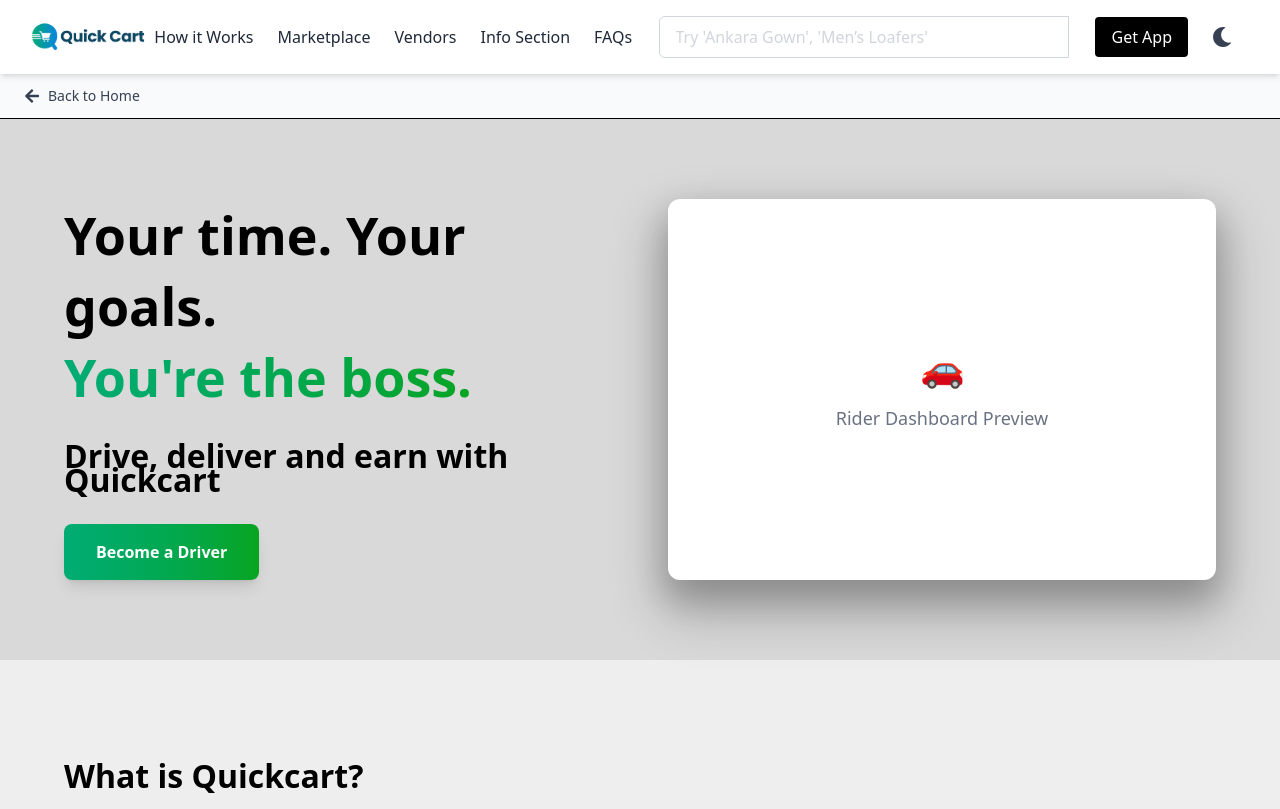
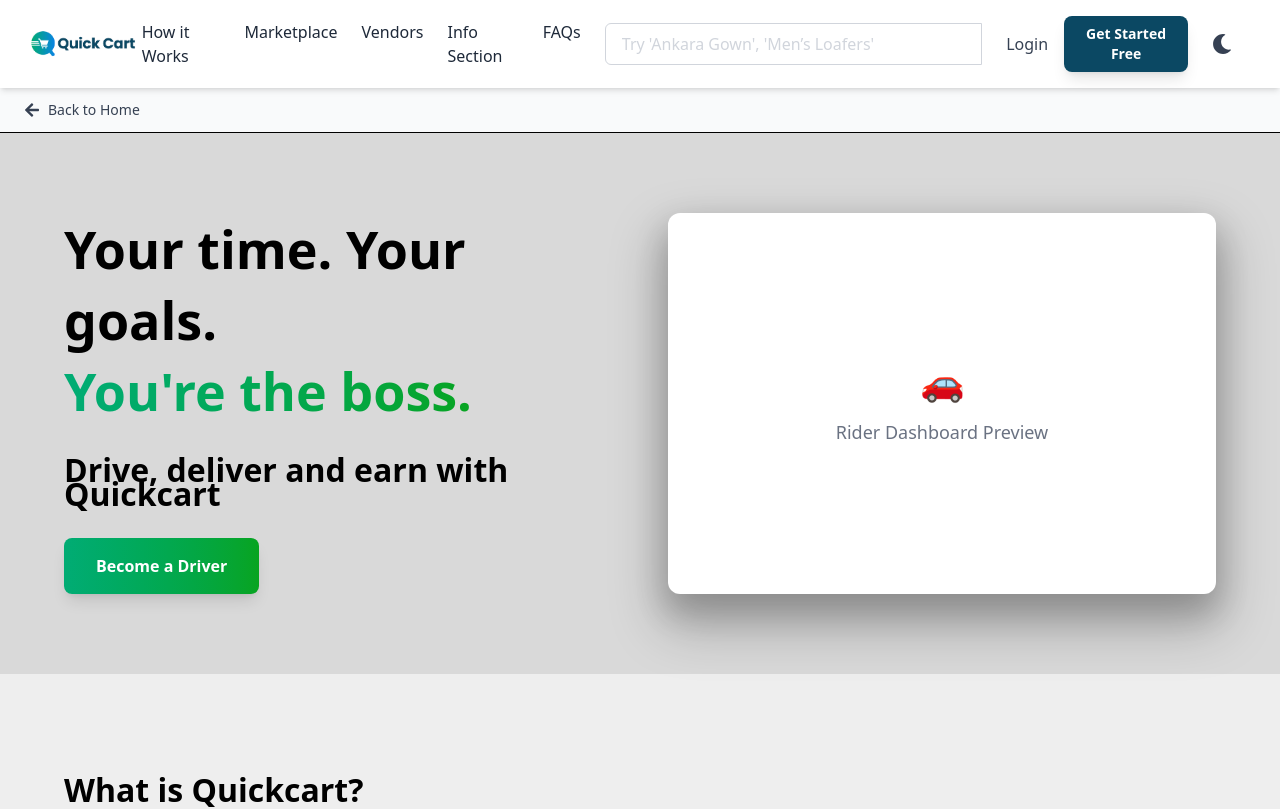
Before and after one commit to Olasunkanmi001/quickCart-landingPage, a React (Vite) app: page /riderLanding in a window 1280 px wide. Shown: the top 809 px of the page. Built offline with nearby package versions, Linux system fonts and the light colour scheme.

Commit message:
Add conditional button and login if on riderLanding.jsx

```diff
--- a/src/component/header.jsx
+++ b/src/component/header.jsx
@@ -11,6 +11,8 @@ const Header = () => {
 
   // Check if we're on the vendor landing page
   const isVendorLandingPage = location.pathname === "/vendorLanding";
+  // Check if we're on the rider landing page
+  const isRiderLandingPage = location.pathname === "/riderLanding";
 
   const navLinks = [
     { name: "How it Works", href: "#how-it-works" },
@@ -123,8 +125,26 @@ const Header = () => {
           </>
         )}
 
-        {/* Show Get App button when NOT on vendor landing page */}
-        {!isVendorLandingPage && (
+        {/* Conditionally show Login and Get Started Free only on rider landing page */}
+        {isRiderLandingPage && (
+          <>
+            {/* Login Link */}
+            <Link
+              to="/login"
+              className="text-gray-700 hover:text-black font-medium transition-colors duration-300"
+            >
+              Login
+            </Link>
+
+            {/* Get Started Free button */}
+            <button className="bg-[#0B4863] text-white font-inter font-semibold rounded-lg shadow-lg hover:shadow-xl transition-all duration-300 transform hover:scale-105 active:scale-95 flex items-center justify-center px-4 py-2 text-sm">
+              Get Started Free
+            </button>
+          </>
+        )}
+
+        {/* Show Get App button when NOT on vendor or rider landing page */}
+        {!isVendorLandingPage && !isRiderLandingPage && (
           <button className="bg-black text-white px-4 py-2 rounded hover:bg-gray-800">
             Get App
           </button>
@@ -190,7 +210,7 @@ const Header = () => {
             />
           </div>
 
-          {/* Conditionally show Login and Get Started Free only on vendor landing page */}
+          {/* Conditionally show Login and Get Started Free based on current page */}
           {isVendorLandingPage ? (
             <>
               {/* Login Link */}
@@ -202,7 +222,7 @@ const Header = () => {
                 Login
               </Link>
 
-              {/* Get Started Free button */}
+              {/* Get Started Free button - Vendor */}
               <button
                 className="w-full bg-gradient-to-r from-[#01AC74] to-[#08A420] text-white font-inter font-semibold rounded-lg shadow-lg hover:shadow-xl transition-all duration-300 transform hover:scale-105 active:scale-95 flex items-center justify-center py-3"
                 onClick={() => setIsOpen(false)}
@@ -210,8 +230,27 @@ const Header = () => {
                 Get Started Free
               </button>
             </>
+          ) : isRiderLandingPage ? (
+            <>
+              {/* Login Link */}
+              <Link
+                to="/login"
+                className="text-gray-700 hover:text-black font-medium transition-colors duration-300"
+                onClick={() => setIsOpen(false)}
+              >
+                Login
+              </Link>
+
+              {/* Get Started Free button - Rider */}
+              <button
+                className="w-full bg-[#0B4863] text-white font-inter font-semibold rounded-lg shadow-lg hover:shadow-xl transition-all duration-300 transform hover:scale-105 active:scale-95 flex items-center justify-center py-3"
+                onClick={() => setIsOpen(false)}
+              >
+                Get Started Free
+              </button>
+            </>
           ) : (
-            /* Show Get App button when NOT on vendor landing page */
+            /* Show Get App button when NOT on vendor or rider landing page */
             <button
               className="w-full bg-black text-white px-4 py-2 rounded hover:bg-gray-800"
               onClick={() => setIsOpen(false)}
```
